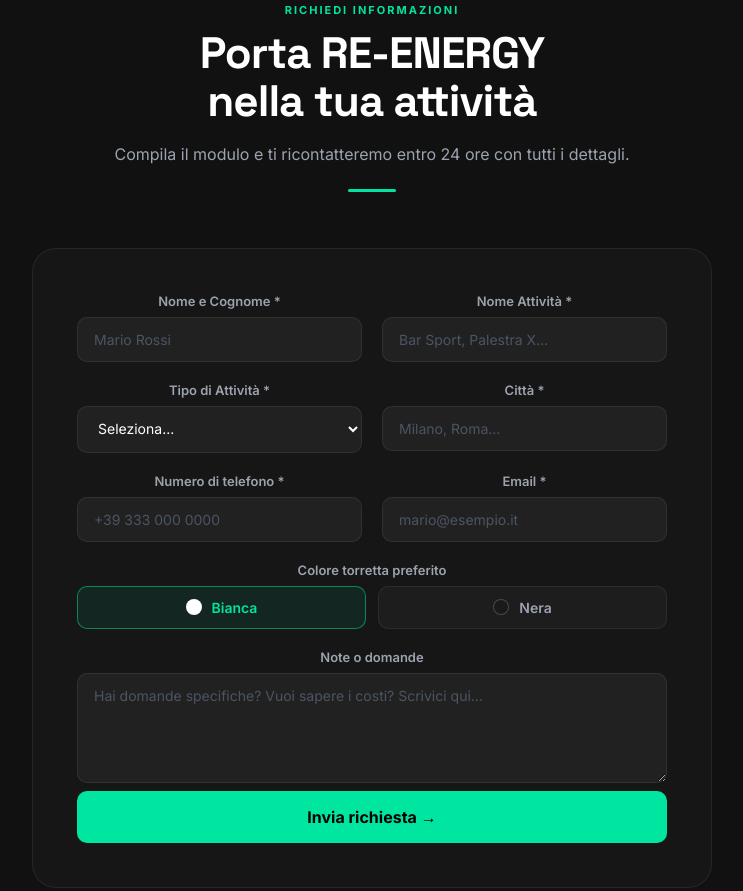
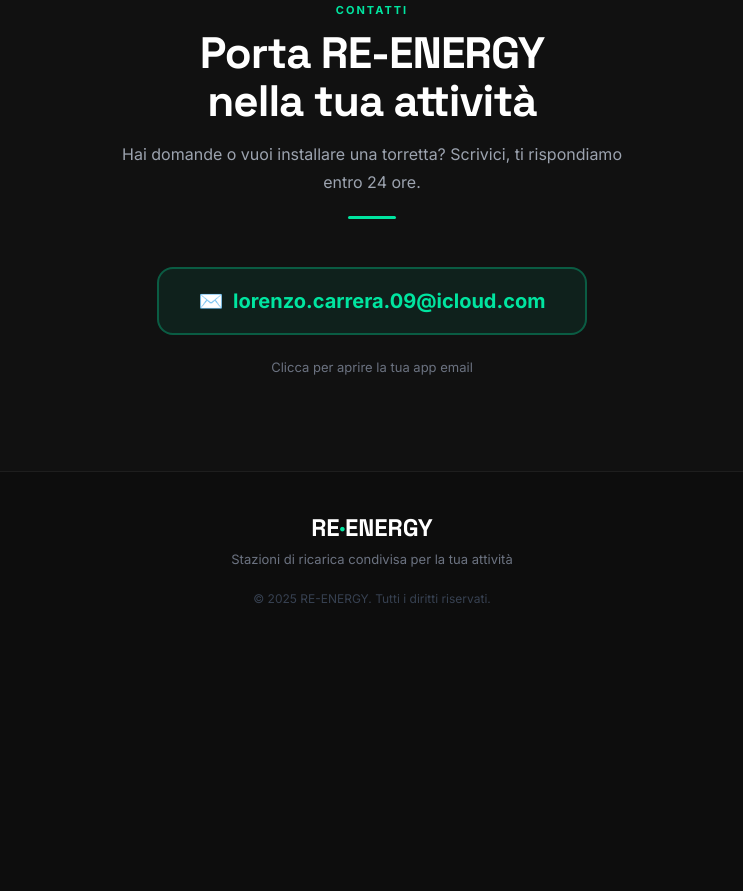
Before and after one commit to lorenzocarrera-lab/reenergy, a website: page public/index.html in a window 1280 px wide. Shown: the part 6645-7536 px from the top of the page, without its empty margins (268-1011 px from the left). After the commit the page ends 7291 px from the top, so only its background shows below. Drawn offline with Linux system fonts and the light colour scheme.

Commit message:
Remove form, add email contact

```diff
--- a/public/index.html
+++ b/public/index.html
@@ -198,60 +198,16 @@
     .rev-aside-title { font-family: 'Space Grotesk', sans-serif; font-size: 16px; font-weight: 700; margin-bottom: 8px; }
     .rev-aside-desc { font-size: 13px; color: var(--muted); line-height: 1.7; }
 
-    /* ─── FORM ─── */
+    /* ─── CONTATTI ─── */
     #richiesta { background: var(--bg2); }
-    .form-wrapper { max-width: 680px; margin: 56px auto 0; background: var(--bg3); border: 1px solid var(--border); border-radius: 24px; padding: 44px; }
-    .form-grid { display: grid; grid-template-columns: 1fr 1fr; gap: 20px; }
-    @media (max-width: 600px) { .form-grid { grid-template-columns: 1fr; } .form-wrapper { padding: 28px 20px; } }
-    .form-full { grid-column: 1 / -1; }
-    .form-group { display: flex; flex-direction: column; gap: 8px; }
-    .form-group label { font-size: 13px; font-weight: 600; color: var(--muted); }
-    .form-group input,
-    .form-group select,
-    .form-group textarea {
-      background: rgba(255,255,255,0.05); border: 1px solid var(--border);
-      border-radius: 10px; color: #fff; font-family: 'Inter', sans-serif;
-      font-size: 14px; padding: 13px 16px; outline: none;
-      transition: border-color .2s;
+    .contact-email-btn {
+      display: inline-flex; align-items: center; gap: 10px;
+      background: rgba(0,229,160,0.08); border: 2px solid rgba(0,229,160,0.3);
+      color: var(--green); font-size: 20px; font-weight: 700;
+      padding: 20px 40px; border-radius: 16px; text-decoration: none;
+      transition: background .2s, transform .15s;
     }
-    .form-group input:focus,
-    .form-group select:focus,
-    .form-group textarea:focus { border-color: rgba(0,229,160,0.5); }
-    .form-group input::placeholder,
-    .form-group textarea::placeholder { color: #4b5563; }
-    .form-group select option { background: #1a1a1a; }
-    .form-group textarea { resize: vertical; min-height: 110px; }
-
-    .colore-picker { display: flex; gap: 12px; }
-    .colore-opt { flex: 1; }
-    .colore-opt input[type="radio"] { display: none; }
-    .colore-opt label {
-      display: flex; align-items: center; justify-content: center; gap: 10px;
-      padding: 12px 16px; border-radius: 10px; border: 1px solid var(--border);
-      cursor: pointer; font-size: 14px; font-weight: 600; transition: all .2s;
-      background: rgba(255,255,255,0.03);
-    }
-    .colore-opt label .dot { width: 16px; height: 16px; border-radius: 50%; flex-shrink: 0; }
-    .colore-opt.white label .dot { background: #fff; border: 1px solid rgba(255,255,255,0.3); }
-    .colore-opt.black label .dot { background: #1a1a1a; border: 1px solid rgba(255,255,255,0.2); }
-    .colore-opt input:checked + label { border-color: rgba(0,229,160,0.5); background: rgba(0,229,160,0.08); color: var(--green); }
-
-    .form-submit {
-      width: 100%; margin-top: 8px; padding: 16px;
-      background: var(--green); color: #000; font-family: 'Inter', sans-serif;
-      font-size: 16px; font-weight: 700; border: none; border-radius: 10px;
-      cursor: pointer; transition: background .2s, transform .1s;
-    }
-    .form-submit:hover { background: var(--green-dark); transform: translateY(-1px); }
-    .form-submit:disabled { opacity: .6; cursor: not-allowed; transform: none; }
-    .form-success {
-      display: none; text-align: center; padding: 32px;
-      background: rgba(0,229,160,0.08); border: 1px solid rgba(0,229,160,0.25);
-      border-radius: 16px; margin-top: 16px;
-    }
-    .form-success h3 { font-family: 'Space Grotesk', sans-serif; font-size: 22px; color: var(--green); margin-bottom: 8px; }
-    .form-success p { font-size: 14px; color: var(--muted); }
-    .form-error { display: none; font-size: 13px; color: #f87171; text-align: center; margin-top: 10px; }
+    .contact-email-btn:hover { background: rgba(0,229,160,0.15); transform: translateY(-2px); }
 
     /* ─── FOOTER ─── */
     footer {
@@ -570,88 +526,17 @@
   </div>
 </section>
 
-<!-- FORM -->
+<!-- CONTATTI -->
 <section id="richiesta">
   <div class="container" style="text-align:center">
-    <div class="section-tag">Richiedi informazioni</div>
+    <div class="section-tag">Contatti</div>
     <h2 class="section-title">Porta RE-ENERGY<br>nella tua attività</h2>
-    <p class="section-sub" style="margin:0 auto">Compila il modulo e ti ricontatteremo entro 24 ore con tutti i dettagli.</p>
-    <div class="divider" style="margin:20px auto 0"></div>
-
-    <div class="form-wrapper">
-      <form id="contactForm">
-        <div class="form-grid">
-
-          <div class="form-group">
-            <label for="nome">Nome e Cognome *</label>
-            <input type="text" id="nome" name="nome" placeholder="Mario Rossi" required />
-          </div>
-          <div class="form-group">
-            <label for="attivita">Nome Attività *</label>
-            <input type="text" id="attivita" name="attivita" placeholder="Bar Sport, Palestra X..." required />
-          </div>
-
-          <div class="form-group">
-            <label for="tipo">Tipo di Attività *</label>
-            <select id="tipo" name="tipo" required>
-              <option value="" disabled selected>Seleziona...</option>
-              <option>Bar / Caffetteria</option>
-              <option>Ristorante / Pizzeria</option>
-              <option>Hotel / B&B</option>
-              <option>Palestra / Centro sportivo</option>
-              <option>Centro commerciale</option>
-              <option>Negozio / Retail</option>
-              <option>Discoteca / Locale notturno</option>
-              <option>Aeroporto / Stazione</option>
-              <option>Altro</option>
-            </select>
-          </div>
-          <div class="form-group">
-            <label for="citta">Città *</label>
-            <input type="text" id="citta" name="citta" placeholder="Milano, Roma..." required />
-          </div>
-
-          <div class="form-group">
-            <label for="telefono">Numero di telefono *</label>
-            <input type="tel" id="telefono" name="telefono" placeholder="+39 333 000 0000" required />
-          </div>
-          <div class="form-group">
-            <label for="email">Email *</label>
-            <input type="email" id="email" name="email" placeholder="mario@esempio.it" required />
-          </div>
-
-          <div class="form-group form-full">
-            <label>Colore torretta preferito</label>
-            <div class="colore-picker">
-              <div class="colore-opt white">
-                <input type="radio" id="col-white" name="colore" value="Bianca" checked />
-                <label for="col-white"><span class="dot"></span>Bianca</label>
-              </div>
-              <div class="colore-opt black">
-                <input type="radio" id="col-black" name="colore" value="Nera" />
-                <label for="col-black"><span class="dot"></span>Nera</label>
-              </div>
-            </div>
-          </div>
-
-          <div class="form-group form-full">
-            <label for="messaggio">Note o domande</label>
-            <textarea id="messaggio" name="messaggio" placeholder="Hai domande specifiche? Vuoi sapere i costi? Scrivici qui..."></textarea>
-          </div>
-
-        </div>
-
-        <button type="submit" class="form-submit" id="submitBtn">
-          Invia richiesta →
-        </button>
-        <div class="form-error" id="formError">Si è verificato un errore. Riprova o scrivici direttamente.</div>
-      </form>
-
-      <div class="form-success" id="formSuccess">
-        <h3>✅ Richiesta inviata!</h3>
-        <p>Grazie! Ti ricontatteremo entro 24 ore al numero o all'email che hai fornito.</p>
-      </div>
-    </div>
+    <p class="section-sub" style="margin:0 auto">Hai domande o vuoi installare una torretta? Scrivici, ti rispondiamo entro 24 ore.</p>
+    <div class="divider" style="margin:20px auto 48px"></div>
+    <a href="mailto:lorenzo.carrera.09@icloud.com" class="contact-email-btn">
+      ✉️ &nbsp;lorenzo.carrera.09@icloud.com
+    </a>
+    <p style="margin-top:24px;font-size:13px;color:var(--subtle);">Clicca per aprire la tua app email</p>
   </div>
 </section>
 
```
